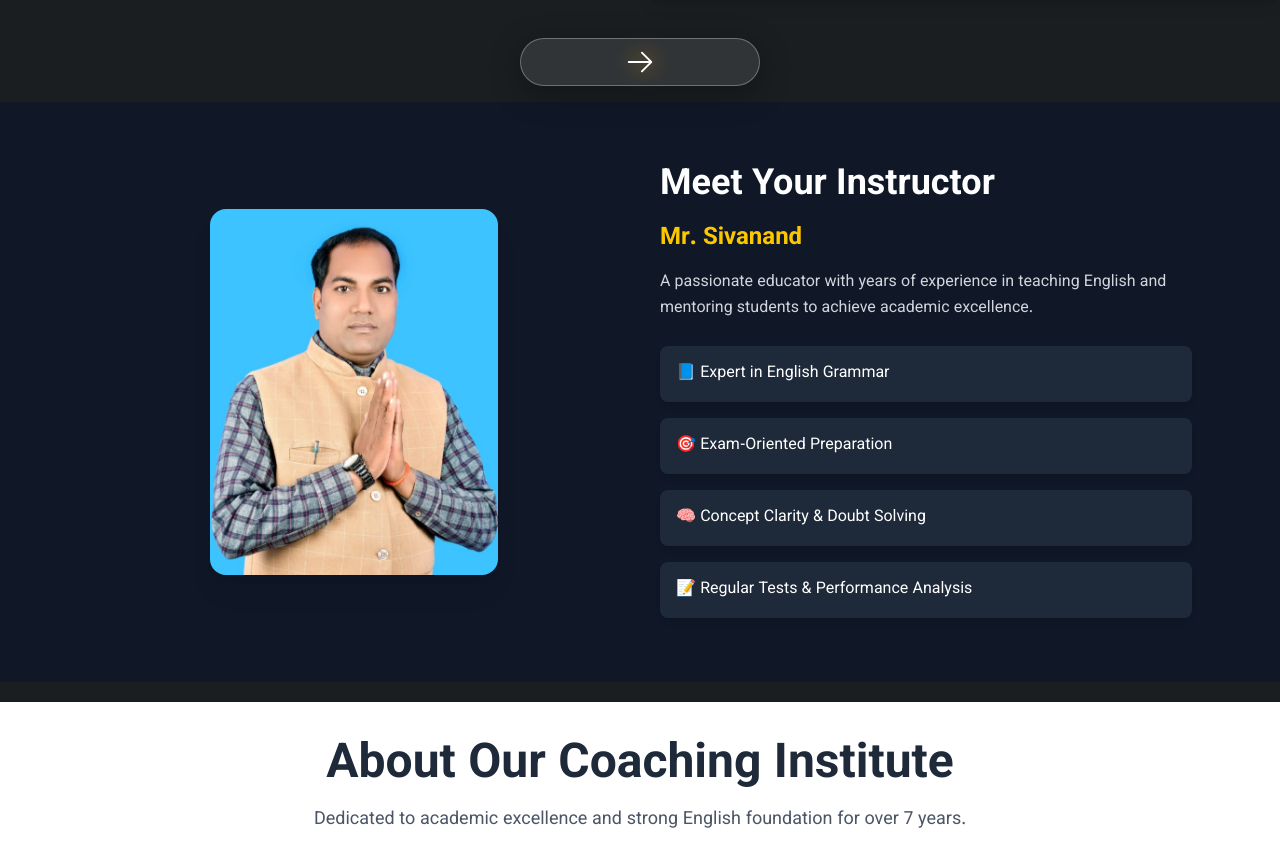
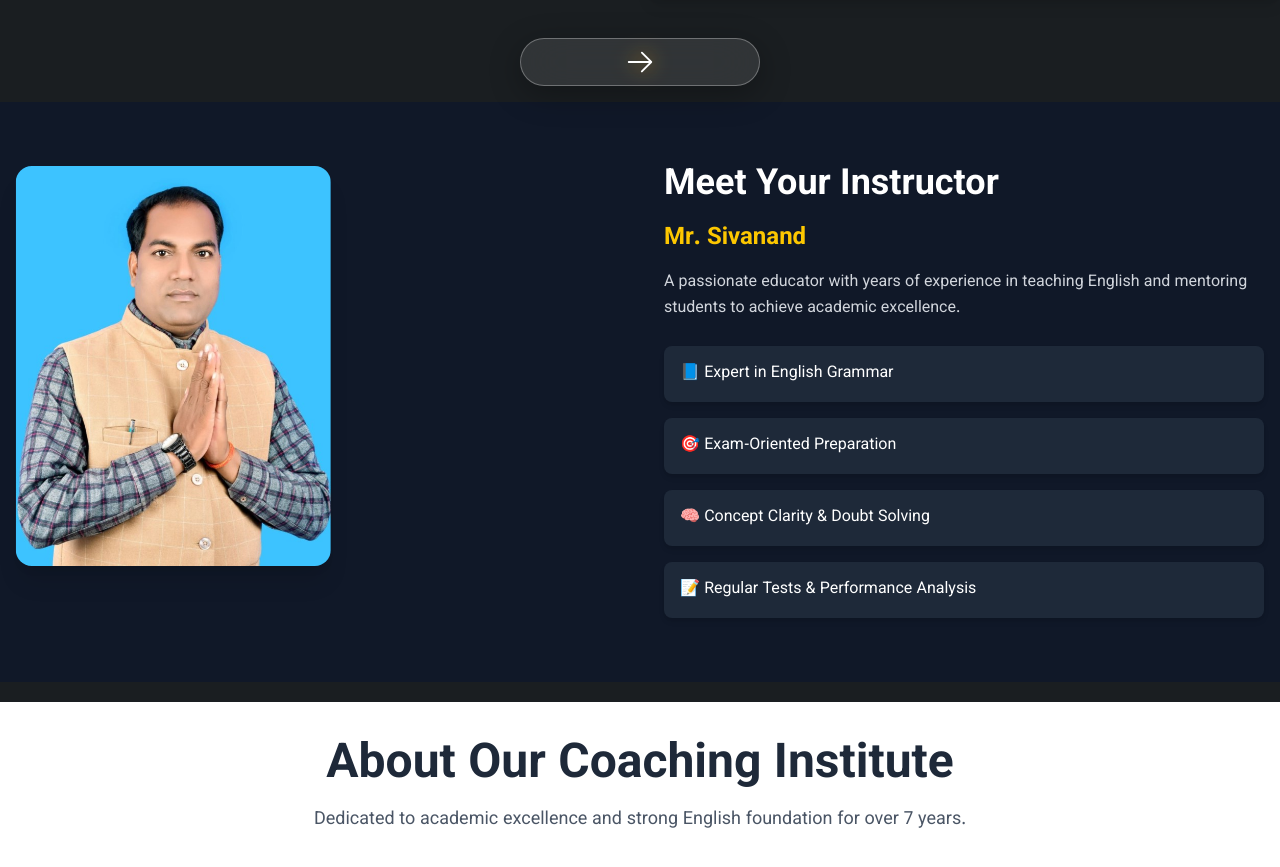
Before and after one commit to riiteshMishra/Career-Guidance-Coaching-Center, a React (Vite) app: page / in a window 1280 px wide. Shown: the part 555-1422 px from the top of the page. Built offline with nearby package versions, Linux system fonts and the light colour scheme; a web font is replaced by a local one.

Commit message:
instructor layout fixed

```diff
--- a/src/components/core/home/Instructor.jsx
+++ b/src/components/core/home/Instructor.jsx
@@ -2,20 +2,21 @@ import InstructorImage from "/instructor.jpg";
 
 const Instructor = () => {
   return (
-    <section className="py-16 bg-gray-900 text-white">
-      <div className="max-w-6xl mx-auto px-6 grid md:grid-cols-2 gap-10 items-center">
+    <div className=" bg-gray-900">
+      <section className="py-16 px-4 text-white container mx-auto">
+        <div className="flex  justify-between items-center md:items-start gap-12 flex-col md:flex-row">
           {/* 🔹 Instructor Image */}
-        <div className="flex justify-center">
+          <div className="w-full md:w-1/2 flex ">
             <img
               src={InstructorImage}
               alt="Instructor image"
               loading="lazy"
-            className="w-72 object-cover rounded-2xl shadow-xl scale-x-[-1] "
+              className="min-w-72 h-fit max-h-100 object-cover rounded-2xl shadow-xl sm:scale-x-[-1] "
             />
           </div>
 
           {/* 🔹 Instructor Info */}
-        <div>
+          <div className="w-full md:w-1/2">
             <h2 className="text-4xl font-bold mb-4">Meet Your Instructor</h2>
             <h2 className="text-2xl font-bold mb-4 text-yellow-400">
               Mr. Sivanand
@@ -47,6 +48,7 @@ const Instructor = () => {
           </div>
         </div>
       </section>
+    </div>
   );
 };
 
```
Lines whose indentation alone changed are shown as unchanged.
